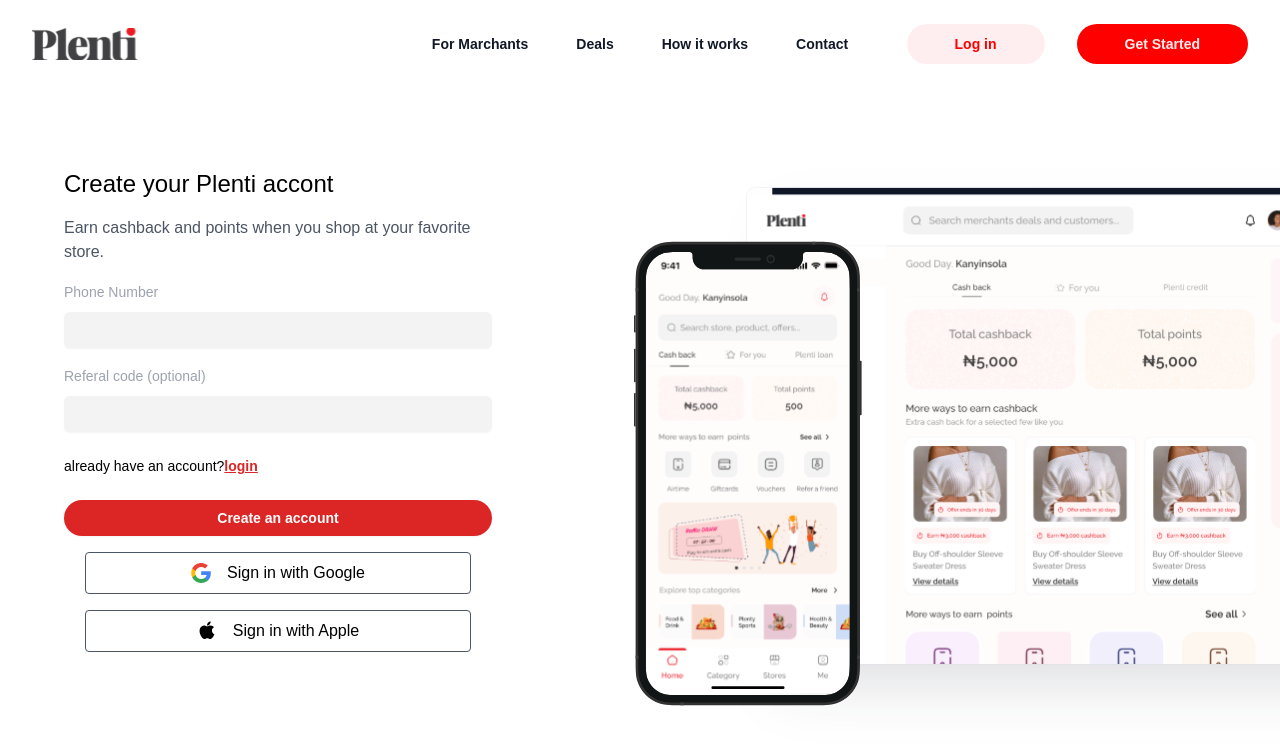
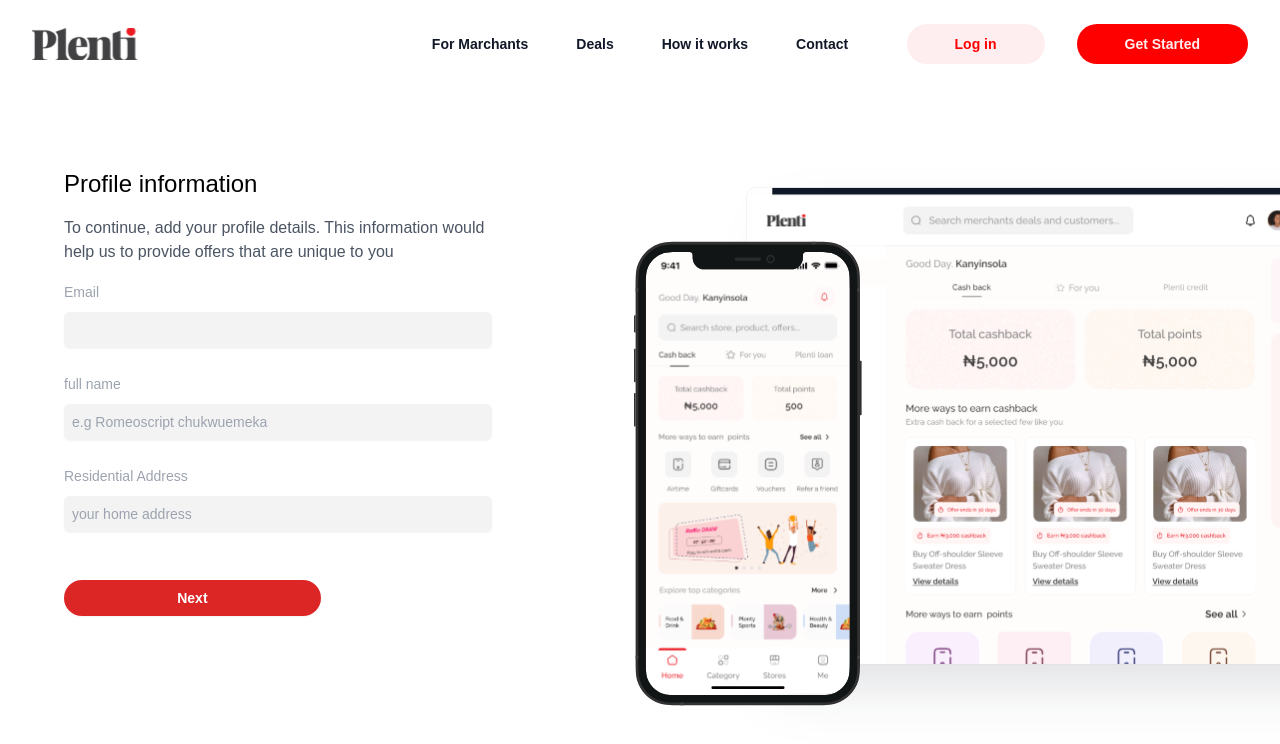
Before and after one commit to tvioafrica/Plenti-Front-end, a Next.js app in the folder plenti-customer/: page /userLogin in a window 1280 px wide. Shown: the top 744 px of the page. Built offline with nearby package versions, Linux system fonts and the light colour scheme.

Commit message:
feat:profileinformation

```diff
--- /dev/null
+++ b/plenti-customer/app/Components/loginflow/Otpinput.tsx
@@ -0,0 +1,97 @@
+// OtpInput.tsx
+
+import React, { useRef, useState } from "react";
+
+const TOTAL_OTP_NUM = 4;
+
+interface Props {
+  onOtpSubmit: (otp: string) => void;
+}
+
+const OtpInput: React.FC<Props> = ({ onOtpSubmit }) => {
+  const [otp, setOtp] = useState<string[]>(Array(TOTAL_OTP_NUM).fill(""));
+  const inputsRef = useRef<(HTMLInputElement | null)[]>([]);
+
+  const focusNextInput = (index: number) => {
+    if (index < TOTAL_OTP_NUM - 1) {
+      inputsRef.current[index + 1]?.focus();
+    }
+  };
+
+  const focusPrevInput = (index: number) => {
+    if (index > 0) {
+      inputsRef.current[index - 1]?.focus();
+    }
+  };
+
+  const handleChange = (
+    event: React.ChangeEvent<HTMLInputElement>,
+    index: number
+  ) => {
+    const value = event.target.value;
+    if (/^[0-9]$/.test(value)) {
+      setOtp((prevOtp) => {
+        const newOtp = [...prevOtp];
+        newOtp[index] = value;
+        return newOtp;
+      });
+      focusNextInput(index);
+    }
+  };
+
+  const handleKeyUp = (
+    event: React.KeyboardEvent<HTMLInputElement>,
+    index: number
+  ) => {
+    if (event.key === "Backspace") {
+      setOtp((prevOtp) => {
+        const newOtp = [...prevOtp];
+        newOtp[index] = "";
+        return newOtp;
+      });
+      focusPrevInput(index);
+    }
+  };
+
+  const handleSubmit = () => {
+    const otpString = otp.join("");
+    if (otpString.length === TOTAL_OTP_NUM) {
+      onOtpSubmit(otpString);
+    } else {
+      alert("Please enter all digits of the OTP.");
+    }
+  };
+
+  return (
+    <div className="flex flex-col items-center w-[35%] p-[3rem] m-auto mt-[13rem]">
+      <h2 className="font-bold text-2xl">Confirm your phone number</h2>
+      <p className="text-center text-grey-600 my-[1rem]">
+        Please enter the code that was sent to the phone number ending with{" "}
+        <span className="font-bold">3181</span>
+      </p>
+      <div className="flex mb-4 space-x-2">
+        {Array.from({ length: TOTAL_OTP_NUM }).map((_, index) => (
+          <input
+            key={index}
+            type="text"
+            value={otp[index]}
+            onChange={(e) => handleChange(e, index)}
+            onKeyUp={(e) => handleKeyUp(e, index)}
+            maxLength={1}
+            ref={(el) => (inputsRef.current[index] = el)}
+            className="w-10 h-10 text-center border rounded-md"
+          />
+        ))}
+      </div>
+
+      <button
+        onClick={handleSubmit}
+        className="bg-white bg-red-500 text-white w-[90%] m-auto my-[1rem] block  text-grey-600 hover:bg-gray-700 hover:text-white text-left py-2 px-4 rounded-full flex items-center justify-center w-64"
+      >
+        Submit
+      </button>
+    </div>
+  );
+};
+
+export default OtpInput;
--- /dev/null
+++ b/plenti-customer/app/Components/loginflow/ProfileInfo.tsx
@@ -0,0 +1,89 @@
+import { loginimg } from "@/images/index";
+import React from "react";
+
+const ProfileInfo = () => {
+  return (
+    <div className="flex justify-between my-[5rem]">
+      <form action="" className="ml-[4rem]">
+        <h2 className="text-2xl"> Profile information </h2>
+        <p className="text-gray-600 my-[1rem]">
+          To continue, add your profile details. This information would help us
+          to provide offers that are unique to you
+        </p>
+
+        <div>
+          <label
+            htmlFor="email"
+            className="block text-sm font-medium leading-6 text-gray-400"
+          >
+            Email
+          </label>
+          <div className="mt-2">
+            <input
+              id="email"
+              name="email"
+              type="email"
+              autoComplete="email"
+              required
+              className="block w-full rounded-md bg-[#F3F3F3] border-0 py-1.5 text-gray-400 shadow-sm p-[0.5rem] placeholder:text-gray-400  sm:text-sm sm:leading-6"
+            />
+          </div>
+        </div>
+        <div className="my-[1.5rem]">
+          <label
+            htmlFor="name"
+            className="block text-sm font-medium leading-6 text-gray-400"
+          >
+            full name
+          </label>
+          <div className="mt-2">
+            <input
+              id="name"
+              name="name"
+              type="text"
+              autoComplete=""
+              placeholder="e.g Romeoscript chukwuemeka"
+              required
+              className="block w-full rounded-md bg-[#F3F3F3] border-0 py-1.5 text-gray-400 shadow-sm p-[0.5rem] placeholder:text-gray-400  sm:text-sm sm:leading-6"
+            />
+          </div>
+        </div>
+
+        <div className="my-[1rem]">
+          <div className="flex items-center justify-between">
+            <label
+              htmlFor="password"
+              className="block text-sm font-medium leading-6 text-gray-400"
+            >
+              Residential Address
+            </label>
+          </div>
+          <div className="mt-2">
+            <input
+              id="password"
+              name="password"
+              type="password"
+              placeholder="your home address"
+              autoComplete="current-password"
+              required
+              className="block w-full rounded-md bg-[#F3F3F3] border-0 py-1.5 text-gray-400 shadow-sm p-[0.5rem] placeholder:text-gray-400  sm:text-sm sm:leading-6"
+            />
+          </div>
+
+        </div>
+
+        <div className="mt-[3rem]">
+          <button
+            type="submit"
+            className="flex w-3/5 justify-center bg-red-600 rounded-full px-3 py-1.5 text-sm font-semibold leading-6 text-white shadow-sm hover:bg-indigo-500 focus-visible:outline focus-visible:outline-2 focus-visible:outline-offset-2 focus-visible:outline-indigo-600"
+          >
+            Next
+          </button>
+        </div>
+      </form>
+      <img src={loginimg.src} alt="" />
+    </div>
+  );
+};
+
+export default ProfileInfo;
--- a/plenti-customer/app/userLogin/page.tsx
+++ b/plenti-customer/app/userLogin/page.tsx
@@ -1,10 +1,20 @@
+"use client"
+
 import React from 'react'
+import OtpInput from '../Components/loginflow/Otpinput'
+import ProfileInfo from '../Components/loginflow/ProfileInfo'
 import Registerform from '../Components/loginflow/Registerform'
 
 const page = () => {
+  const handleOtpSubmit = (otp: string) => {
+    console.log('OTP Submitted:', otp);
+
+  };
   return (
     <div>
-        <Registerform />
+        {/* <Registerform /> */}
+        {/* <OtpInput onOtpSubmit={handleOtpSubmit} /> */}
+        <ProfileInfo />
     </div>
   )
 }
```
